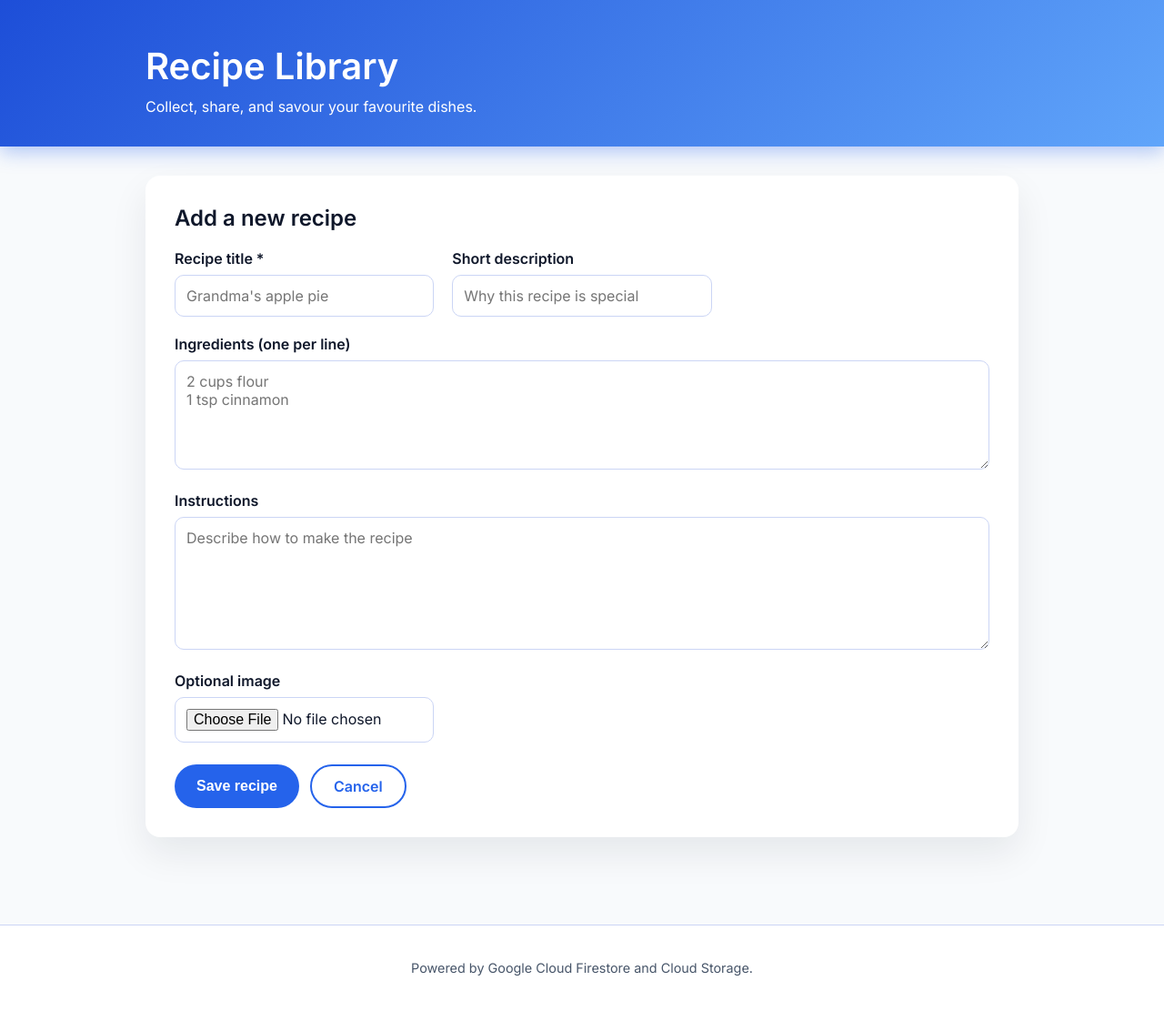
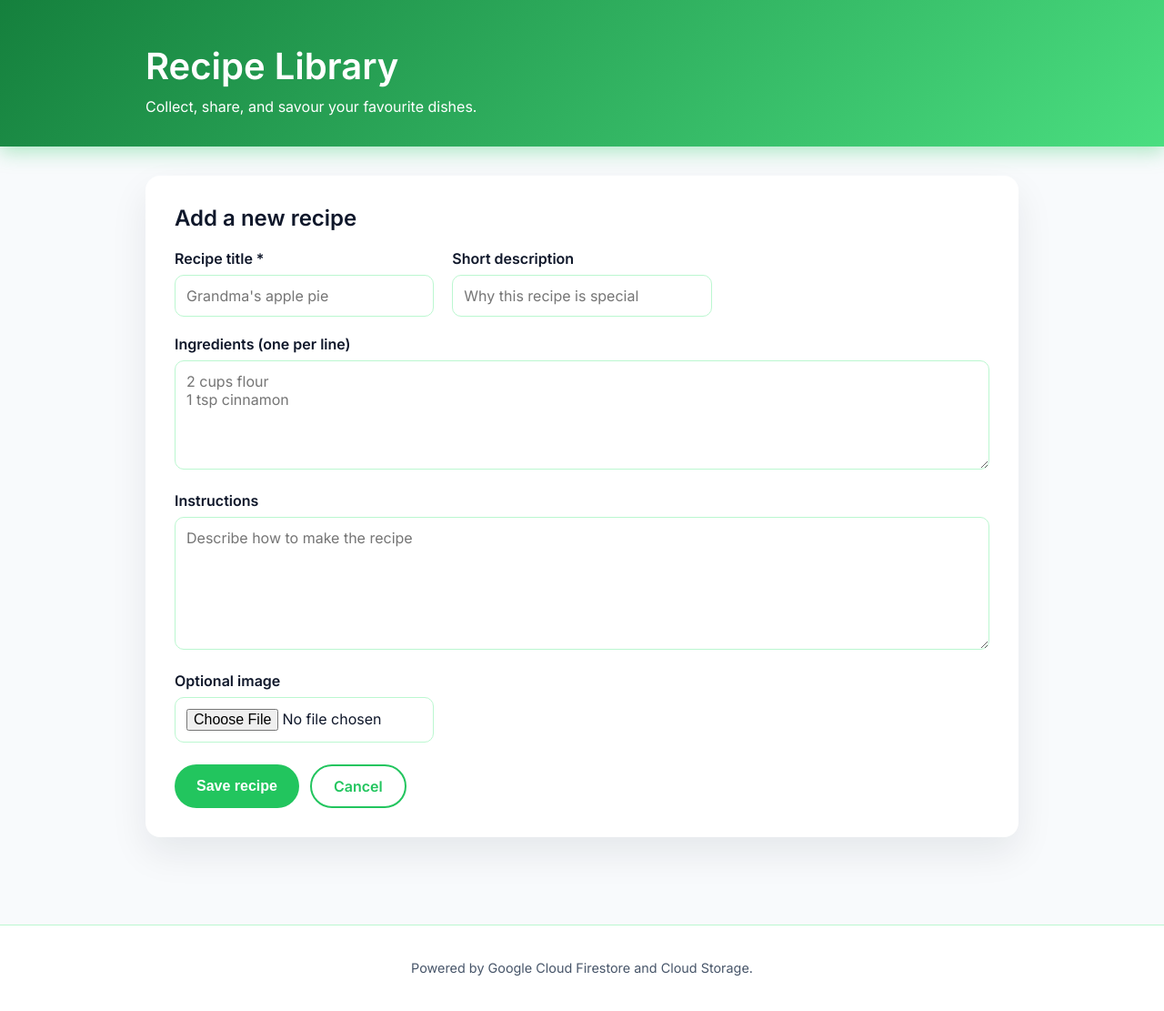
Before and after one commit to stefanfritzse/Receptsamling, a Flask app: page /recipes/new in a window 1280 px wide. Shown: the whole page at 91% size. Run offline with Flask 3, Linux system fonts and the light colour scheme.

Commit message:
Switch site theme to green

```diff
--- a/app/static/style.css
+++ b/app/static/style.css
@@ -1,13 +1,13 @@
 :root {
   --bg: #f8fafc;
   --card-bg: #ffffff;
-  --accent: #2563eb;
-  --accent-dark: #1d4ed8;
+  --accent: #22c55e;
+  --accent-dark: #16a34a;
   --danger: #dc2626;
   --danger-dark: #b91c1c;
   --text: #0f172a;
   --muted: #475569;
-  --border: #cbd5f5;
+  --border: #bbf7d0;
   font-family: 'Inter', system-ui, -apple-system, BlinkMacSystemFont, 'Segoe UI', sans-serif;
 }
 
@@ -23,10 +23,10 @@ body {
 }
 
 .app-header {
-  background: linear-gradient(135deg, #1d4ed8, #60a5fa);
+  background: linear-gradient(135deg, #15803d, #4ade80);
   color: white;
   padding: 3rem 0 2rem;
-  box-shadow: 0 6px 20px rgba(37, 99, 235, 0.35);
+  box-shadow: 0 6px 20px rgba(34, 197, 94, 0.35);
 }
 
 .app-header h1 {
@@ -158,7 +158,7 @@ button.secondary,
 
 button.secondary:hover,
 .button-link.secondary:hover {
-  background: rgba(37, 99, 235, 0.08);
+  background: rgba(34, 197, 94, 0.08);
 }
 
 button.danger {
@@ -244,8 +244,8 @@ button:disabled {
 
 .recipe-list-item.active .recipe-list-link {
   border-color: var(--accent);
-  background: rgba(37, 99, 235, 0.14);
-  box-shadow: 0 12px 24px rgba(37, 99, 235, 0.18);
+  background: rgba(34, 197, 94, 0.14);
+  box-shadow: 0 12px 24px rgba(34, 197, 94, 0.18);
 }
 
 .recipe-list-title {
```
